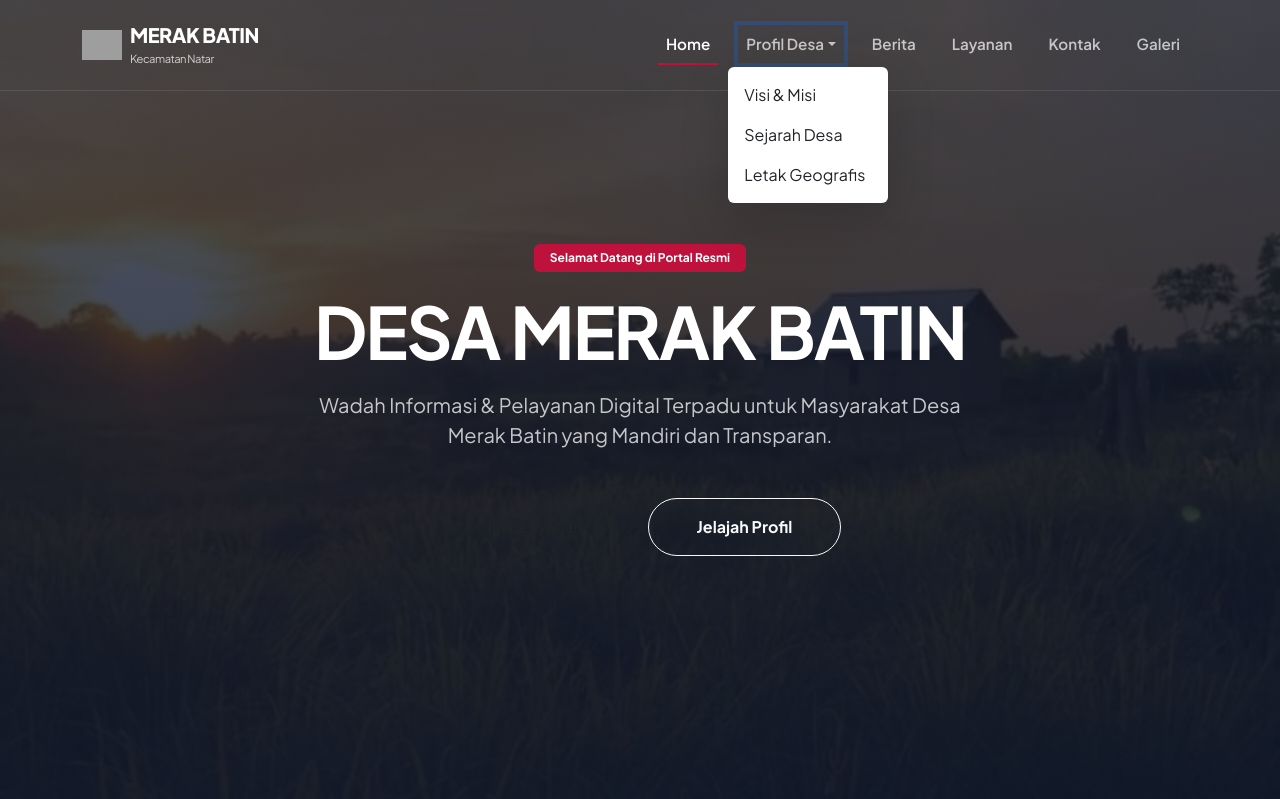
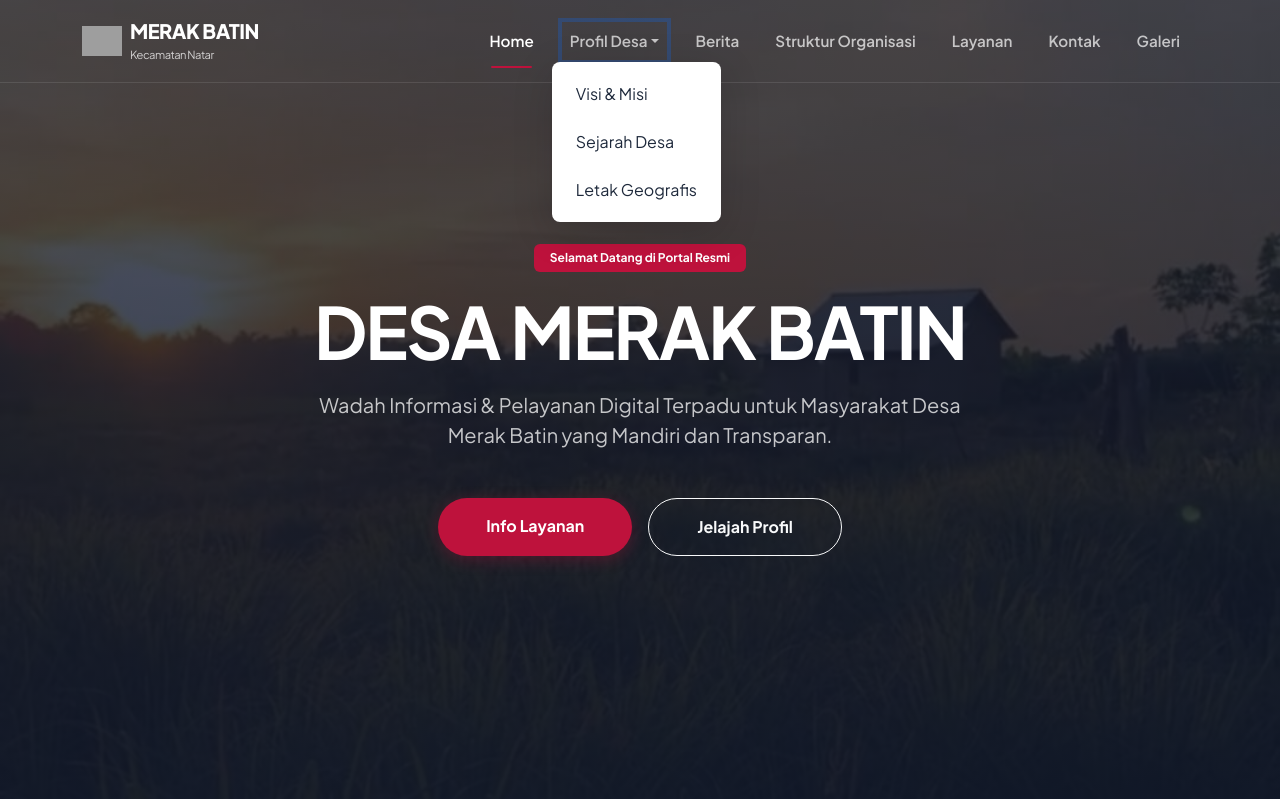
Before and after one commit to Fayiz-Akbar/Website-Desa-Merak-Batin, a PHP site: page /index.php in a window 1280 px wide, after a click on "Profil Desa". Shown: the top 799 px of the page. Run offline with PHP 8.4, Linux system fonts and the light colour scheme; data comes from the database, SQL or seed files in the repository; data that the repository does not hold is empty; grey boxes are pictures that could not be loaded.

Commit message:
perbaruan header dan profil

```diff
--- a/includes/header.php
+++ b/includes/header.php
@@ -23,20 +23,33 @@
             --glass: rgba(15, 23, 42, 0.8);
         }
 
-        body { font-family: 'Plus Jakarta Sans', sans-serif; background-color: #f8fafc; color: #1e293b; }
+        * {
+            margin: 0;
+            padding: 0;
+            box-sizing: border-box;
+        }
+
+        body {
+            font-family: 'Plus Jakarta Sans', sans-serif;
+            background-color: #f8fafc;
+            color: #1e293b;
+            padding-top: 0 !important;
+            margin-top: 0 !important;
+        }
 
         /* Navbar Styling */
         .navbar {
             transition: all 0.4s cubic-bezier(0.4, 0, 0.2, 1);
-            padding: 20px 0;
+            padding: 1rem 0;
             border-bottom: 1px solid rgba(255,255,255,0.1);
             z-index: 1050;
+            margin: 0;
         }
 
         /* Kondisi Navigasi di Halaman Selain Home */
         .navbar.not-home, .navbar.scrolled {
             background: var(--dark-blue) !important;
-            padding: 12px 0;
+            padding: 0.75rem 0;
             box-shadow: 0 10px 30px rgba(0,0,0,0.2);
             backdrop-filter: blur(10px);
         }
@@ -47,6 +60,7 @@
             font-size: 0.95rem;
             margin: 0 10px;
             transition: 0.3s;
+            position: relative;
         }
 
         /* Warna Merah Crimson untuk Link Aktif */
@@ -54,19 +68,92 @@
             color: #fff !important;
         }
 
-        .nav-link.active {
-            border-bottom: 2px solid var(--accent-red);
+        .nav-link.active::after {
+            content: '';
+            position: absolute;
+            bottom: -0.5rem;
+            left: 10px;
+            right: 10px;
+            height: 2px;
+            background: var(--accent-red);
+            border-radius: 2px;
         }
 
-        .navbar-brand { font-weight: 800; letter-spacing: -0.5px; color: #fff !important; }
+        .navbar-brand {
+            font-weight: 800;
+            letter-spacing: -0.5px;
+            color: #fff !important;
+        }
+
+        /* Button Red Style */
+        .btn-red {
+            background: var(--accent-red);
+            color: white;
+            border: none;
+            border-radius: 50px;
+            font-weight: 700;
+            transition: all 0.3s ease;
+            box-shadow: 0 4px 15px rgba(190, 18, 60, 0.3);
+        }
+
+        .btn-red:hover {
+            background: #9f102f;
+            color: white;
+            transform: translateY(-2px);
+            box-shadow: 0 8px 25px rgba(190, 18, 60, 0.4);
+        }
+
+        /* Dropdown Menu */
+        .dropdown-menu {
+            background: white;
+            border: none;
+            box-shadow: 0 10px 40px rgba(0,0,0,0.15);
+            border-radius: 0.5rem;
+            margin-top: 0.5rem;
+            padding: 0.5rem 0;
+        }
+
+        .dropdown-item {
+            padding: 0.75rem 1.5rem;
+            transition: all 0.3s;
+            color: #1e293b;
+        }
+
+        .dropdown-item:hover {
+            background: #f8f9fa;
+            color: var(--accent-red);
+            padding-left: 2rem;
+        }
+
+        /* Mobile Navbar */
+        @media (max-width: 991.98px) {
+            .navbar-collapse {
+                background: rgba(15, 23, 42, 0.98);
+                margin-top: 1rem;
+                padding: 1rem;
+                border-radius: 0.5rem;
+            }
+
+            .nav-link.active::after {
+                display: none;
+            }
+
+            .nav-link.active {
+                background: rgba(190, 18, 60, 0.2);
+                border-radius: 0.5rem;
+                padding: 0.5rem 1rem;
+            }
+        }
 
         /* Utility */
         .hero-profil {
             padding: 160px 0 100px;
             background: linear-gradient(rgba(15, 23, 42, 0.7), rgba(15, 23, 42, 0.9)),
                         url('assets/img/hero-desa.jpg');
-            background-size: cover; background-position: center;
-            color: white; text-align: center;
+            background-size: cover;
+            background-position: center;
+            color: white;
+            text-align: center;
         }
     </style>
 </head>
@@ -89,13 +176,14 @@
                 <li class="nav-item"><a class="nav-link <?php echo ($current_page == 'index.php') ? 'active' : ''; ?>" href="index.php">Home</a></li>
                 <li class="nav-item dropdown">
                     <a class="nav-link dropdown-toggle <?php echo ($current_page == 'profil.php') ? 'active' : ''; ?>" href="#" data-bs-toggle="dropdown">Profil Desa</a>
-                    <ul class="dropdown-menu shadow-lg border-0">
-                        <li><a class="dropdown-item py-2" href="profil.php#visimisi">Visi & Misi</a></li>
-                        <li><a class="dropdown-item py-2" href="profil.php#sejarah">Sejarah Desa</a></li>
-                        <li><a class="dropdown-item py-2" href="profil.php#geografis">Letak Geografis</a></li>
+                    <ul class="dropdown-menu">
+                        <li><a class="dropdown-item" href="profil.php#visimisi">Visi & Misi</a></li>
+                        <li><a class="dropdown-item" href="profil.php#sejarah">Sejarah Desa</a></li>
+                        <li><a class="dropdown-item" href="profil.php#geografis">Letak Geografis</a></li>
                     </ul>
                 </li>
                 <li class="nav-item"><a class="nav-link <?php echo ($current_page == 'berita.php') ? 'active' : ''; ?>" href="berita.php">Berita</a></li>
+                <li class="nav-item"><a class="nav-link <?php echo ($current_page == 'struktur-organisasi.php') ? 'active' : ''; ?>" href="struktur-organisasi.php">Struktur Organisasi</a></li>
                 <li class="nav-item"><a class="nav-link <?php echo ($current_page == 'layanan.php') ? 'active' : ''; ?>" href="layanan.php">Layanan</a></li>
                 <li class="nav-item"><a class="nav-link <?php echo ($current_page == 'kontak.php') ? 'active' : ''; ?>" href="kontak.php">Kontak</a></li>
                 <li class="nav-item"><a class="nav-link <?php echo ($current_page == 'galeri.php') ? 'active' : ''; ?>" href="galeri.php">Galeri</a></li>
--- a/profil.php
+++ b/profil.php
@@ -185,7 +185,7 @@
         </div>
         <div class="row g-4 mt-4">
             <div class="col-md-6">
-                <div class="p-4 rounded-4 shadow-sm" style="background: linear-gradient(135deg, #667eea 0%, #764ba2 100%);">
+                <div class="p-4 rounded-4 shadow-sm" style="background: linear-gradient(135deg, #27315b 0%, #3b284d 100%);">
                     <div class="d-flex align-items-center gap-3 text-white">
                         <div class="bg-white bg-opacity-25 p-3 rounded-circle">
                             <i class="bi bi-geo-alt-fill fs-3"></i>
@@ -201,7 +201,7 @@
                 </div>
             </div>
             <div class="col-md-6">
-                <div class="p-4 rounded-4 shadow-sm" style="background: linear-gradient(135deg, #f093fb 0%, #f5576c 100%);">
+                <div class="p-4 rounded-4 shadow-sm" style="background: linear-gradient(135deg, #31364b 0%, #121212 100%);">
                     <div class="d-flex align-items-center gap-3 text-white">
                         <div class="bg-white bg-opacity-25 p-3 rounded-circle">
                             <i class="bi bi-globe fs-3"></i>
```
